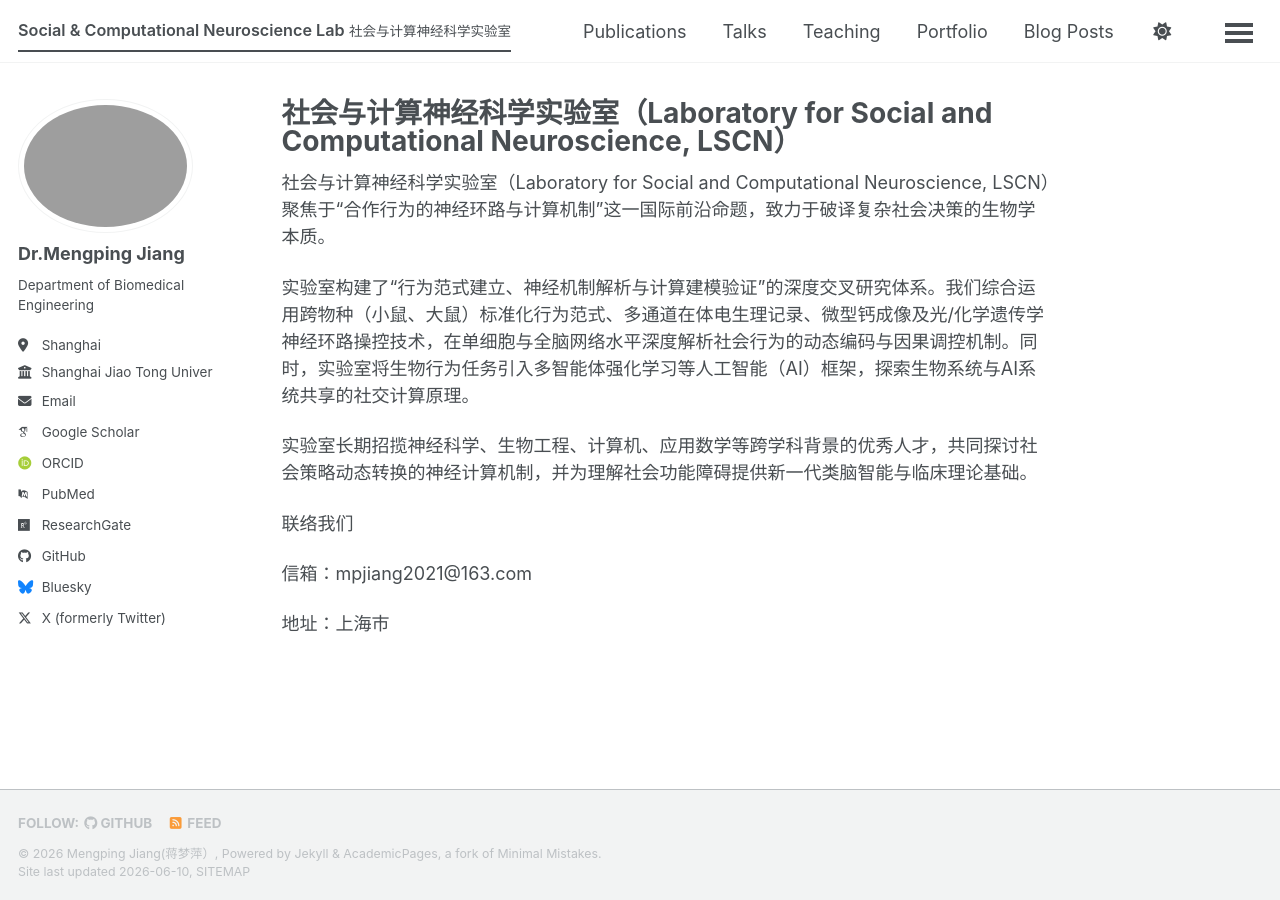
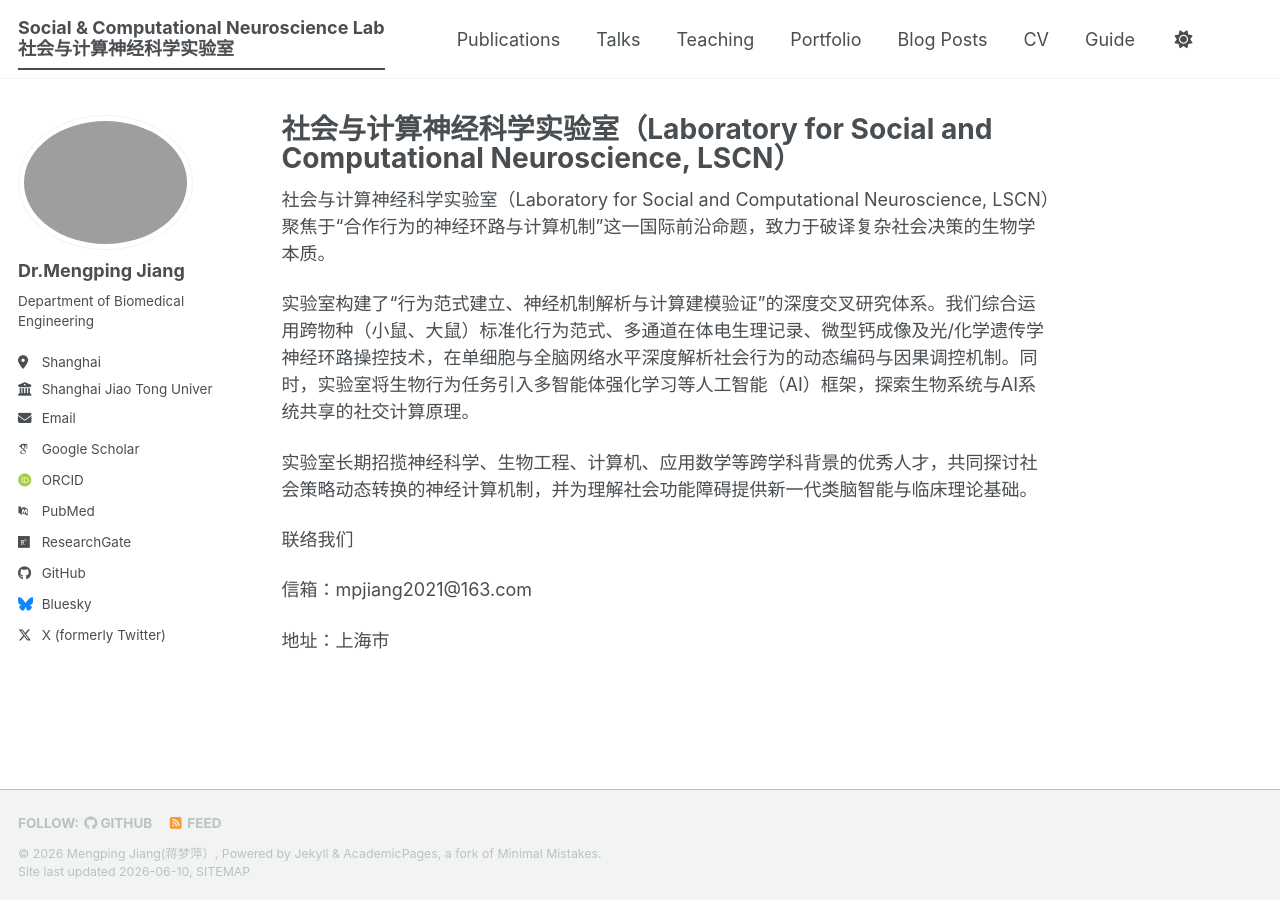
Before and after one commit to MengpingJiang/mengpingjiang.github.io, a Jekyll site: the page built from _pages/about.md, in a window 1280 px wide. Built offline with Jekyll 4.4.1, drawn with Linux system fonts in a browser that asks for light colours; some web fonts are replaced; a script bundle is joined from its source files by our own code; library files that are not in the unit come from our copies.

Commit message:
Update masthead.html

```diff
--- a/_includes/masthead.html
+++ b/_includes/masthead.html
@@ -7,8 +7,8 @@
         <ul class="visible-links">
           <li class="masthead__menu-item masthead__menu-item--lg persist {% if page.url == '/' or page.url == '/index.html' %}selected{% endif %}">
            <a href="{{ base_path }}/" class="lab-title">
-            <span class="lab-title-en">Social & Computational Neuroscience Lab</span>
-            <span class="lab-title-cn">社会与计算神经科学实验室</span>
+            Social & Computational Neuroscience Lab<br>
+            社会与计算神经科学实验室
            </a>
           </li>
           {% for link in site.data.navigation.main %}
```
